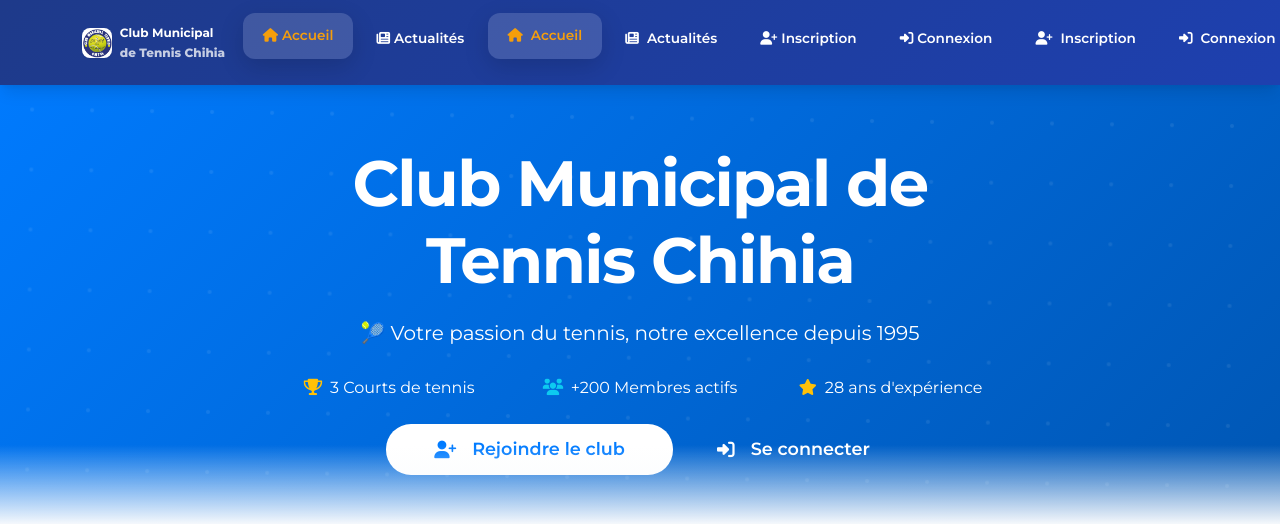
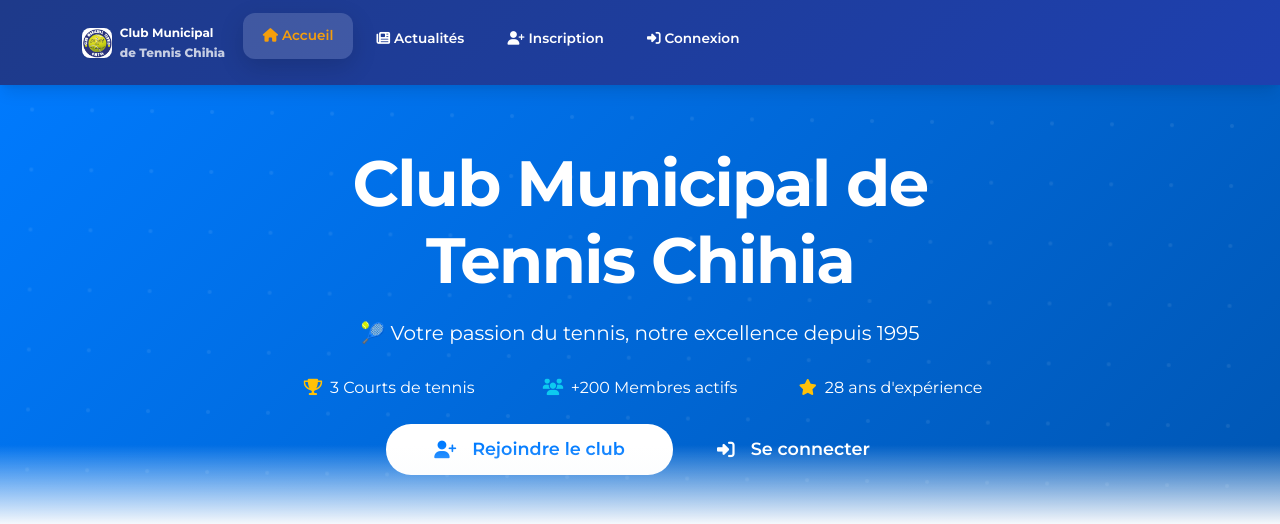
Before and after one commit to anouarsurvive/cmtch, a FastAPI app: page / in a window 1280 px wide. Shown: the top 524 px of the page. Run offline with FastAPI, Linux system fonts and the light colour scheme; data that the repository does not hold is empty; some libraries are stand-ins or nearby versions.

Commit message:
Correction de la duplication des raccourcis dans le header - navigation simplifiée

```diff
--- a/static/css/custom.css
+++ b/static/css/custom.css
@@ -158,6 +158,16 @@ a:hover {
 
     .navbar-toggler:focus {
         box-shadow: 0 0 0 0.2rem rgba(251, 191, 36, 0.25);
+    }
+
+    /* Navigation principale sur mobile - icônes seulement */
+    .navbar-nav .nav-item .nav-link {
+        padding: 8px 12px !important;
+        font-size: 14px;
+    }
+
+    .navbar-nav .nav-item .nav-link i {
+        font-size: 16px;
     }
 }
 
--- a/templates/layout.html
+++ b/templates/layout.html
@@ -80,55 +80,34 @@
             <!-- Menu de navigation - responsive -->
             <div class="collapse navbar-collapse" id="navbarNav">
                 <ul class="navbar-nav ms-auto">
-                    <!-- Version desktop -->
-                    <li class="nav-item d-none d-lg-block">
+                    <!-- Navigation principale - visible sur tous les écrans -->
+                    <li class="nav-item">
                         <a class="nav-link" href="/">
-                            <i class="fas fa-home me-1"></i>Accueil
+                            <i class="fas fa-home me-1"></i><span class="d-none d-sm-inline">Accueil</span>
                         </a>
                     </li>
-                    <li class="nav-item d-none d-lg-block">
+                    <li class="nav-item">
                         <a class="nav-link" href="/articles">
-                            <i class="fas fa-newspaper me-1"></i>Actualités
-                        </a>
-                    </li>
-
-                    <!-- Version mobile - menu vertical -->
-                    <li class="nav-item d-lg-none">
-                        <a class="nav-link mobile-nav-link" href="/">
-                            <i class="fas fa-home me-2"></i>Accueil
-                        </a>
-                    </li>
-                    <li class="nav-item d-lg-none">
-                        <a class="nav-link mobile-nav-link" href="/articles">
-                            <i class="fas fa-newspaper me-2"></i>Actualités
+                            <i class="fas fa-newspaper me-1"></i><span class="d-none d-sm-inline">Actualités</span>
                         </a>
                     </li>
 
                     {% if not user %}
-                        <li class="nav-item d-none d-lg-block">
+                        <!-- Utilisateur non connecté -->
+                        <li class="nav-item">
                             <a class="nav-link" href="/inscription">
-                                <i class="fas fa-user-plus me-1"></i>Inscription
+                                <i class="fas fa-user-plus me-1"></i><span class="d-none d-sm-inline">Inscription</span>
                             </a>
                         </li>
-                        <li class="nav-item d-none d-lg-block">
+                        <li class="nav-item">
                             <a class="nav-link" href="/connexion">
-                                <i class="fas fa-sign-in-alt me-1"></i>Connexion
-                            </a>
-                        </li>
-                        <!-- Version mobile -->
-                        <li class="nav-item d-lg-none">
-                            <a class="nav-link mobile-nav-link" href="/inscription">
-                                <i class="fas fa-user-plus me-2"></i>Inscription
-                            </a>
-                        </li>
-                        <li class="nav-item d-lg-none">
-                            <a class="nav-link mobile-nav-link" href="/connexion">
-                                <i class="fas fa-sign-in-alt me-2"></i>Connexion
+                                <i class="fas fa-sign-in-alt me-1"></i><span class="d-none d-sm-inline">Connexion</span>
                             </a>
                         </li>
                     {% else %}
+                        <!-- Utilisateur connecté -->
                         {% if user.is_admin %}
-                            <!-- Version desktop -->
+                            <!-- Menu admin - version desktop -->
                             <li class="nav-item dropdown d-none d-lg-block">
                                 <a class="nav-link dropdown-toggle" href="#" id="adminDropdown" role="button" data-bs-toggle="dropdown" aria-expanded="false">
                                     <i class="fas fa-cog me-1"></i>Admin
@@ -151,22 +130,9 @@
                                     </li>
                                 </ul>
                             </li>
-                            <!-- Version mobile -->
-                            <li class="nav-item d-lg-none">
-                                <div class="mobile-section-title">Administration</div>
-                                <a class="nav-link mobile-nav-link" href="/admin/membres">
-                                    <i class="fas fa-users me-2"></i>Gestion des membres
-                                </a>
-                                <a class="nav-link mobile-nav-link" href="/admin/reservations">
-                                    <i class="fas fa-calendar me-2"></i>Gestion des réservations
-                                </a>
-                                <a class="nav-link mobile-nav-link" href="/admin/articles">
-                                    <i class="fas fa-newspaper me-2"></i>Gestion des articles
-                                </a>
-                            </li>
                         {% endif %}
 
-                        <!-- Version desktop -->
+                        <!-- Menu utilisateur - version desktop -->
                         <li class="nav-item dropdown d-none d-lg-block">
                             <a class="nav-link dropdown-toggle text-light" href="#" id="userDropdown" role="button" data-bs-toggle="dropdown" aria-expanded="false">
                                 <i class="fas fa-user me-1"></i>{{ user.username }}
@@ -193,8 +159,21 @@
                             </ul>
                         </li>
 
-                        <!-- Version mobile -->
+                        <!-- Menu mobile - visible seulement sur mobile -->
                         <li class="nav-item d-lg-none">
+                            {% if user.is_admin %}
+                                <div class="mobile-section-title">Administration</div>
+                                <a class="nav-link mobile-nav-link" href="/admin/membres">
+                                    <i class="fas fa-users me-2"></i>Gestion des membres
+                                </a>
+                                <a class="nav-link mobile-nav-link" href="/admin/reservations">
+                                    <i class="fas fa-calendar me-2"></i>Gestion des réservations
+                                </a>
+                                <a class="nav-link mobile-nav-link" href="/admin/articles">
+                                    <i class="fas fa-newspaper me-2"></i>Gestion des articles
+                                </a>
+                            {% endif %}
+
                             <div class="mobile-section-title">Mon compte</div>
                             <div class="mobile-user-info">
                                 <i class="fas fa-user-circle me-2"></i>
```
